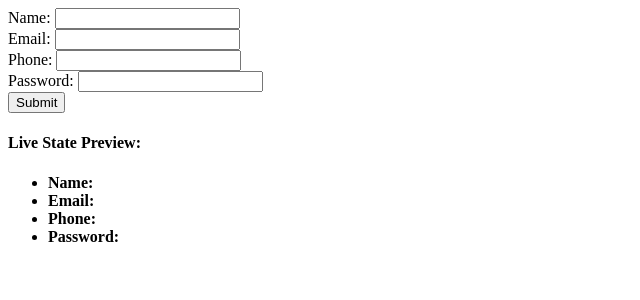
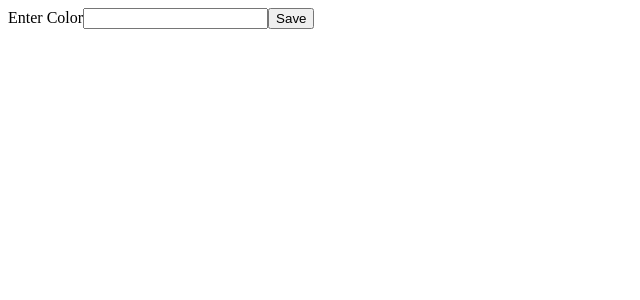
Before and after one commit to mwangijoe455/coursework-joe, a React (Vite) app in the folder REACT/vite-project/: page / in a window 1280 px wide. Shown: the top 300 px of the page, without its empty margins (0-640 px from the left). Built offline with nearby package versions, Linux system fonts and the light colour scheme.

Commit message:
colors & circles

```diff
--- /dev/null
+++ b/REACT/vite-project/src/StateAndEvents/ColorsAndCircles.jsx
@@ -0,0 +1,155 @@
+/*
+how to pass state to other components; update state if they:
+props and state
+*/
+
+import { useState } from "react";
+// PARENT COMPONENT
+// This component OWNS the state and passes it down to children via PROPS
+function ColorsCircles() {
+
+    const [color, setColor] = useState([]);
+    const [radius, setRadius] = useState('');
+
+    // colors: array that stores all saved color
+    const [colors, setColors] = useState([]);
+
+    // EVENT HANDLER - Updates state
+    // This function is passed DOWN to children via props
+    // Children can CALL this function to update the parent's state
+    const onSubmit = () => {
+        // Create a copy of the colors array (immutability is important)
+        const clonedColors = structuredClone(colors); // Could use: [...colors]
+
+        // Add the new color to the copy
+        clonedColors.push(color);
+
+        // Update the state with the new array
+        // This triggers a re-render of this component and all children
+        setColors(clonedColors);
+    };
+
+    // RENDER - Pass state DOWN to children via PROPS
+
+    return (
+        <div>
+            {/*
+                CHILD 1: ColorForm
+                PASSING STATE DOWN via PROPS:
+                - color (state value) → child reads this
+                - setColor (setter function) → child calls this to update parent state
+                - onSubmit (event handler) → child calls this to trigger save
+
+                This is the "props down" part of the pattern
+            */}
+            <ColorForm
+                color={color}           // ← passing state value
+                setColor={setColor}     // ← passing state setter
+                onSubmit={onSubmit}     // ← passing event handler
+            />
+
+            {/*
+                CHILD 2: ColorList
+                PASSING STATE DOWN via PROPS:
+                - colors (state value) → child reads this
+                - setColors (setter function) → child can call this to update parent state
+
+                Note: setColors is passed but not used in this component
+            */}
+            <ColorList
+                colors={colors}         // ← passing state value
+                setColors={setColors}   // ← passing state setter
+            />
+        </div>
+    );
+
+}
+
+// ============================================
+// CHILD COMPONENT 1: ColorForm
+// ============================================
+// This component RECEIVES state and setters via PROPS
+// It can READ state and CALL setters to update parent state
+function ColorForm(props) {
+    // DESTRUCTURE PROPS - extract what we need from the props object
+    // These came from the parent component
+    const { color, setColor, onSubmit } = props;
+    // color: the current input value (read-only for this component)
+    // setColor: function to update the color state in the parent
+    // onSubmit: function to save the color to the list
+
+    return(
+        <div>
+            <label>Enter Color</label>
+
+            {/*
+                CONTROLLED INPUT
+                - value={color}: controlled by parent state (reads state)
+                - onChange: calls setColor to UPDATE parent state
+
+                This is how child components update parent state:
+                1. User types in input
+                2. onChange fires
+                3. setColor(e.target.value) is called
+                4. This updates the parent's 'color' state
+                5. Parent re-renders with new value
+            */}
+            <input
+                value={color}  // ← READING parent state
+                onChange={(e) => setColor(e.target.value)}  // ← UPDATING parent state
+            />
+
+            {/*
+                SAVE BUTTON
+                - onClick calls onSubmit from parent
+                - This triggers the parent's save logic
+
+                This is another way child updates parent state:
+                1. User clicks button
+                2. onSubmit() is called
+                3. Parent's onSubmit function runs
+                4. Parent updates 'colors' state
+            */}
+            <button onClick={onSubmit}>Save</button>
+        </div>
+    );
+}
+
+// ============================================
+// CHILD COMPONENT 2: ColorList
+// ============================================
+// This component RECEIVES and DISPLAYS state
+// It can also update state if given the setter function
+function ColorList(props) {
+    // DESTRUCTURE PROPS
+    const { colors, setColors } = props;
+    // colors: array of saved colors (read-only for this component)
+    // setColors: function to update the colors array (unused here)
+
+    return(
+        <div>
+            {/*
+                RENDERING A LIST
+                - colors.map() loops through each color in the array
+                - Creates a div for each color
+
+                The key prop is missing - React needs this for efficient updates
+                Always add a unique key when rendering lists
+            */}
+            {colors.map((color) => (
+                <div
+                    style={{
+                        // PROBLEM: 'marging' is a typo - should be 'margin'
+                        marging: '10px',
+                        width: '100%',    // Takes full width
+                        height: '30px',   // Fixed height
+                        background: color // Background color = the color value
+                    }}
+                    // Should have: key={index} or key={color}
+                ></div>
+            ))}
+        </div>
+    );
+}
+
+export default ColorsCircles;
--- a/REACT/vite-project/src/main.jsx
+++ b/REACT/vite-project/src/main.jsx
@@ -1,10 +1,10 @@
 
 import { StrictMode } from "react";
 import { createRoot } from "react-dom/client";
-import Form from "./StateAndEvents/Form2.0";
+import ColorsAndCircles from "./StateAndEvents/ColorsAndCircles";
 
 createRoot(document.getElementById("root")).render(
   <StrictMode>
-    <Form />
+    <ColorsAndCircles />
   </StrictMode>
 );
```
